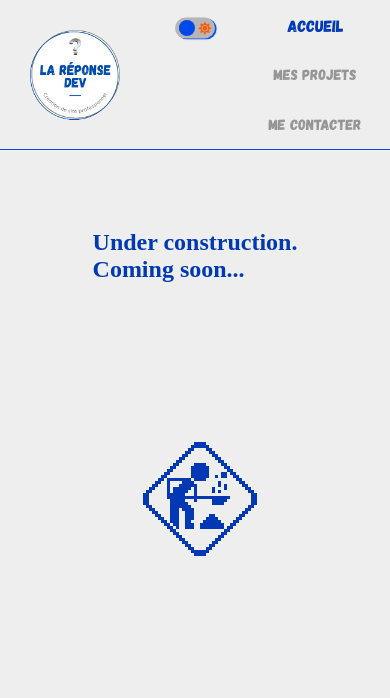
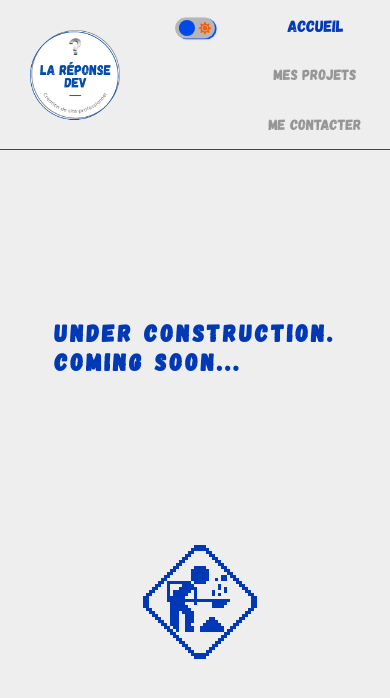
Before and after one commit to DevWeb13/portfolioreact, a React (Create React App) app: page / in a window 390 px wide. Shown: the top 698 px of the page. Built offline with nearby package versions, Linux system fonts and the light colour scheme.

Commit message:
fix: (_header.scss): fix sonarcloud bug of font-family
(_constructionLogo.scss): Responsive margin-bottom of logo

```diff
--- a/src/components/ConstructionLogo/_constructionLogo.scss
+++ b/src/components/ConstructionLogo/_constructionLogo.scss
@@ -2,10 +2,42 @@
   display: flex;
   flex-direction: column;
   align-items: center;
-  justify-content: space-around;
+  justify-content: space-evenly;
   height: calc(100vh - $headerHeightSmall);
   color: darken($colorPrimary, 10%);
   flex: 1;
+  h2 {
+    letter-spacing: 0.2rem;
+  }
+}
+
+.construction {
+  transition: 5s linear;
+
+  animation: work 0.7s steps(1, start) infinite;
+  font-size: 0.1875rem; /* pixel size */
+  height: 1em;
+  color: darken($colorPrimary, 10%);
+  margin-bottom: 8rem;
+
+  position: relative;
+  width: 1em;
+  @include small {
+    font-size: 0.25rem;
+    margin-bottom: 10rem;
+  }
+  @include medium {
+    font-size: 0.3125rem;
+    margin-bottom: 12rem;
+  }
+  @include large {
+    font-size: 0.375rem;
+    margin-bottom: 14rem;
+  }
+  @include xLarge {
+    font-size: 0.4375rem;
+    margin-bottom: 16rem;
+  }
 }
 
 .construction:after {
@@ -21,88 +53,6 @@
   transform: rotate(45deg);
   width: 28em;
   z-index: -1;
-}
-.construction {
-  transition: 5s linear;
-
-  animation: work 0.7s steps(1, start) infinite;
-  font-size: 0.1875rem; /* pixel size */
-  height: 1em;
-  margin-bottom: 20rem;
-  color: darken($colorPrimary, 10%);
-
-  position: relative;
-  width: 1em;
-  // box-shadow:
-  //   /* row 1 */ inset 0 0 0 1em, 1em 0, 2em 0, 3em 0,
-  //   /* row 2 */ -1em 1em, 0 1em, 1em 1em, 2em 1em, 3em 1em, 4em 1em,
-  //   /* row 3 */ -2em 2em, -1em 2em, 4em 2em, 5em 2em, /* row 4 */ -3em 3em,
-  //   -2em 3em, 5em 3em, 6em 3em, /* row 5 */ -4em 4em, -3em 4em, 6em 4em, 7em 4em,
-  //   /* row 6 */ -5em 5em, -4em 5em, 7em 5em, 8em 5em, /* row 7 */ -6em 6em,
-  //   -5em 6em, 8em 6em, 9em 6em, /* row 8 */ -7em 7em, -6em 7em, 0 7em, 1em 7em,
-  //   2em 7em, 3em 7em, 9em 7em, 10em 7em, /* row 9 */ -8em 8em, -7em 8em,
-  //   -1em 8em, 0 8em, 1em 8em, 2em 8em, 3em 8em, 4em 8em, 10em 8em, 11em 8em,
-  //   /* row 10 */ -9em 9em, -8em 9em, -1em 9em, 0 9em, 1em 9em, 2em 9em, 3em 9em,
-  //   4em 9em, 11em 9em, 12em 9em, /* row 11 */ -10em 10em, -9em 10em, -1em 10em,
-  //   0 10em, 1em 10em, 2em 10em, 3em 10em, 4em 10em, 12em 10em, 13em 10em,
-  //   /* row 12 */ -11em 11em, -10em 11em, -1em 11em, 0 11em, 1em 11em, 2em 11em,
-  //   3em 11em, 4em 11em, 13em 11em, 14em 11em, /* row 13 */ -12em 12em,
-  //   -11em 12em, -8em 12em, -7em 12em, -6em 12em, -5em 12em, -4em 12em, -3em 12em,
-  //   -2em 12em, 0 12em, 1em 12em, 2em 12em, 3em 12em, 14em 12em, 15em 12em,
-  //   /* row 14 */ -13em 13em, -12em 13em, -8em 13em, -4em 13em, -3em 13em,
-  //   -2em 13em, -1em 13em, 15em 13em, 16em 13em, /* row 15 */ -14em 14em,
-  //   -13em 14em, -7em 14em, -5em 14em, -4em 14em, -3em 14em, -2em 14em, -1em 14em,
-  //   0 14em, 16em 14em, 17em 14em, /* row 16 */ -15em 15em, -14em 15em, -7em 15em,
-  //   -6em 15em, -5em 15em, -4em 15em, -3em 15em, -2em 15em, 0 15em, 17em 15em,
-  //   18em 15em, /* row 17 */ -16em 16em, -15em 16em, -7em 16em, -6em 16em,
-  //   -5em 16em, -4em 16em, -3em 16em, 0 16em, 18em 16em, 19em 16em,
-  //   /* row 18 */ -17em 17em, -16em 17em, -8em 17em, -7em 17em, -6em 17em,
-  //   -5em 17em, -4em 17em, -3em 17em, 0 17em, 19em 17em, 20em 17em,
-  //   /* row 19 */ -17em 18em, -16em 18em, -8em 18em, -7em 18em, -6em 18em,
-  //   -5em 18em, -4em 18em, -2em 18em, 0 18em, 19em 18em, 20em 18em,
-  //   /* row 20 */ -17em 19em, -16em 19em, -8em 19em, -7em 19em, -6em 19em,
-  //   -5em 19em, -4em 19em, -1em 19em, 0 19em, 19em 19em, 20em 19em,
-  //   /* row 21 */ -17em 20em, -16em 20em, -8em 20em, -7em 20em, -6em 20em,
-  //   -5em 20em, -4em 20em, -3em 20em, 0 20em, 19em 20em, 20em 20em,
-  //   /* row 22 */ -16em 21em, -15em 21em, -8em 21em, -7em 21em, -6em 21em,
-  //   -5em 21em, -4em 21em, -3em 21em, -2em 21em, 1em 21em, 18em 21em, 19em 21em,
-  //   /* row 23 */ -15em 22em, -14em 22em, -8em 22em, -7em 22em, -6em 22em,
-  //   -4em 22em, -3em 22em, -2em 22em, -1em 22em, 2em 22em, 17em 22em, 18em 22em,
-  //   /* row 24 */ -14em 23em, -13em 23em, -8em 23em, -7em 23em, -6em 23em,
-  //   -3em 23em, -2em 23em, -1em 23em, 3em 23em, 16em 23em, 17em 23em,
-  //   /* row 25 */ -13em 24em, -12em 24em, -8em 24em, -7em 24em, -6em 24em,
-  //   -3em 24em, -2em 24em, -1em 24em, 4em 24em, 5em 24em, 6em 24em, 15em 24em,
-  //   16em 24em, /* row 26 */ -12em 25em, -11em 25em, -8em 25em, -7em 25em,
-  //   -6em 25em, -3em 25em, -2em 25em, -1em 25em, 4em 25em, 5em 25em, 6em 25em,
-  //   7em 25em, 14em 25em, 15em 25em, /* row 27 */ -11em 26em, -10em 26em,
-  //   -8em 26em, -7em 26em, -6em 26em, -3em 26em, -2em 26em, 3em 26em, 4em 26em,
-  //   5em 26em, 6em 26em, 7em 26em, 8em 26em, 13em 26em, 14em 26em,
-  //   /* row 28 */ -10em 27em, -9em 27em, -7em 27em, -6em 27em, -3em 27em,
-  //   -2em 27em, -1em 27em, 2em 27em, 3em 27em, 4em 27em, 5em 27em, 6em 27em,
-  //   7em 27em, 8em 27em, 9em 27em, 12em 27em, 13em 27em, /* row 29 */ -9em 28em,
-  //   -8em 28em, -6em 28em, -3em 28em, -2em 28em, -1em 28em, 2em 28em, 3em 28em,
-  //   4em 28em, 5em 28em, 6em 28em, 7em 28em, 8em 28em, 9em 28em, 11em 28em,
-  //   12em 28em, /* row 30 */ -8em 29em, -7em 29em, 10em 29em, 11em 29em,
-  //   /* row 31 */ -7em 30em, -6em 30em, 9em 30em, 10em 30em,
-  //   /* row 32 */ -6em 31em, -5em 31em, 8em 31em, 9em 31em,
-  //   /* row 33 */ -5em 32em, -4em 32em, 7em 32em, 8em 32em,
-  //   /* row 34 */ -4em 33em, -3em 33em, 6em 33em, 7em 33em,
-  //   /* row 35 */ -3em 34em, -2em 34em, 5em 34em, 6em 34em,
-  //   /* row 36 */ -2em 35em, -1em 35em, 4em 35em, 5em 35em,
-  //   /* row 37 */ -1em 36em, 0 36em, 1em 36em, 2em 36em, 3em 36em, 4em 36em,
-  //   /* row 38 */ 0 37em, 1em 37em, 2em 37em, 3em 37em;
-  @include small {
-    font-size: 0.25rem;
-  }
-  @include medium {
-    font-size: 0.3125rem;
-  }
-  @include large {
-    font-size: 0.375rem;
-  }
-  @include xLarge {
-    font-size: 0.4375rem;
-  }
 }
 
 /* Animation */
--- a/src/components/Header/_header.scss
+++ b/src/components/Header/_header.scss
@@ -38,7 +38,7 @@ $headerHeightXLarge: 18.75rem;
     align-items: center;
     display: flex;
     flex-direction: column;
-    font-family: 'Gagalin';
+
     font-size: 0.9375rem;
     height: 100%;
     justify-content: space-around;
--- a/src/styles/_settings.scss
+++ b/src/styles/_settings.scss
@@ -49,6 +49,7 @@ body {
   background: $colorLight;
   transition: 5s linear;
   color: $colorDark;
+  font-family: 'Gagalin', sans-serif;
 }
 
 #root {
```
